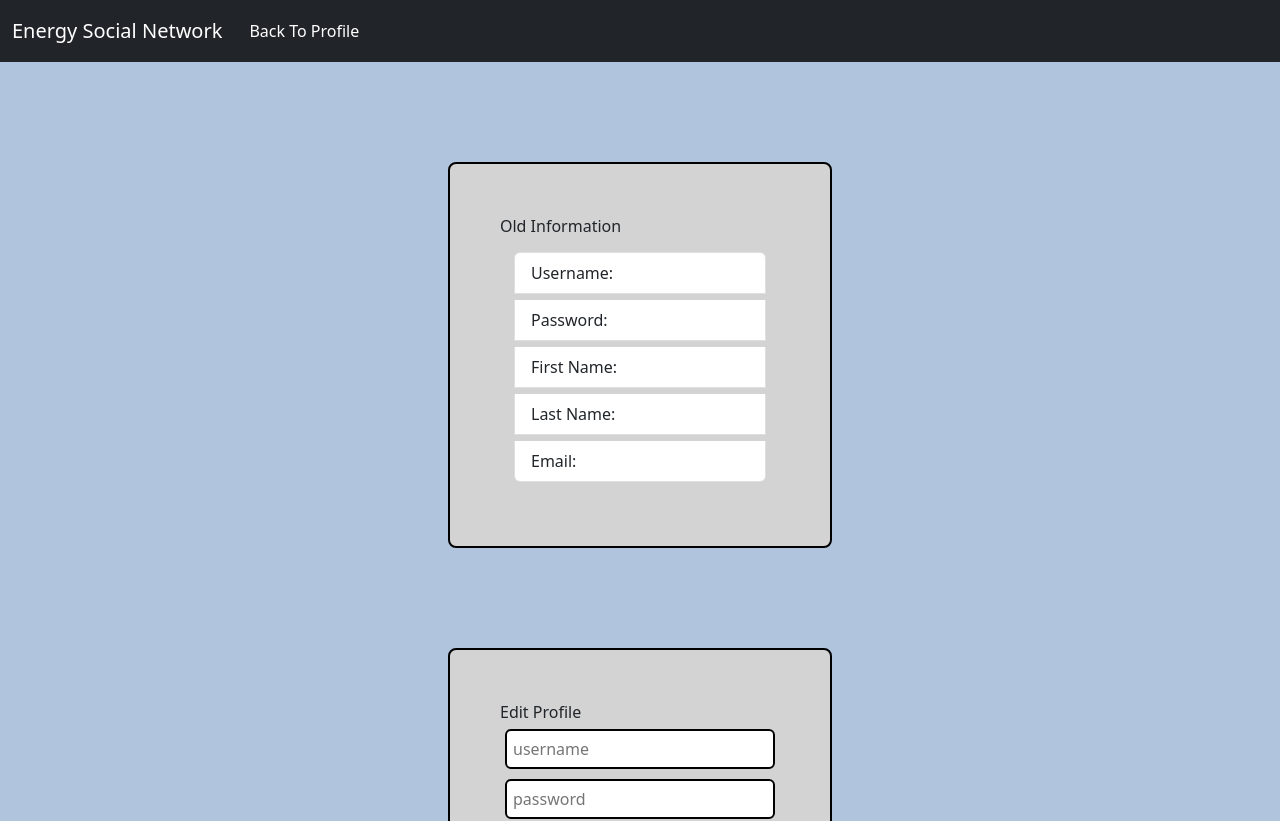
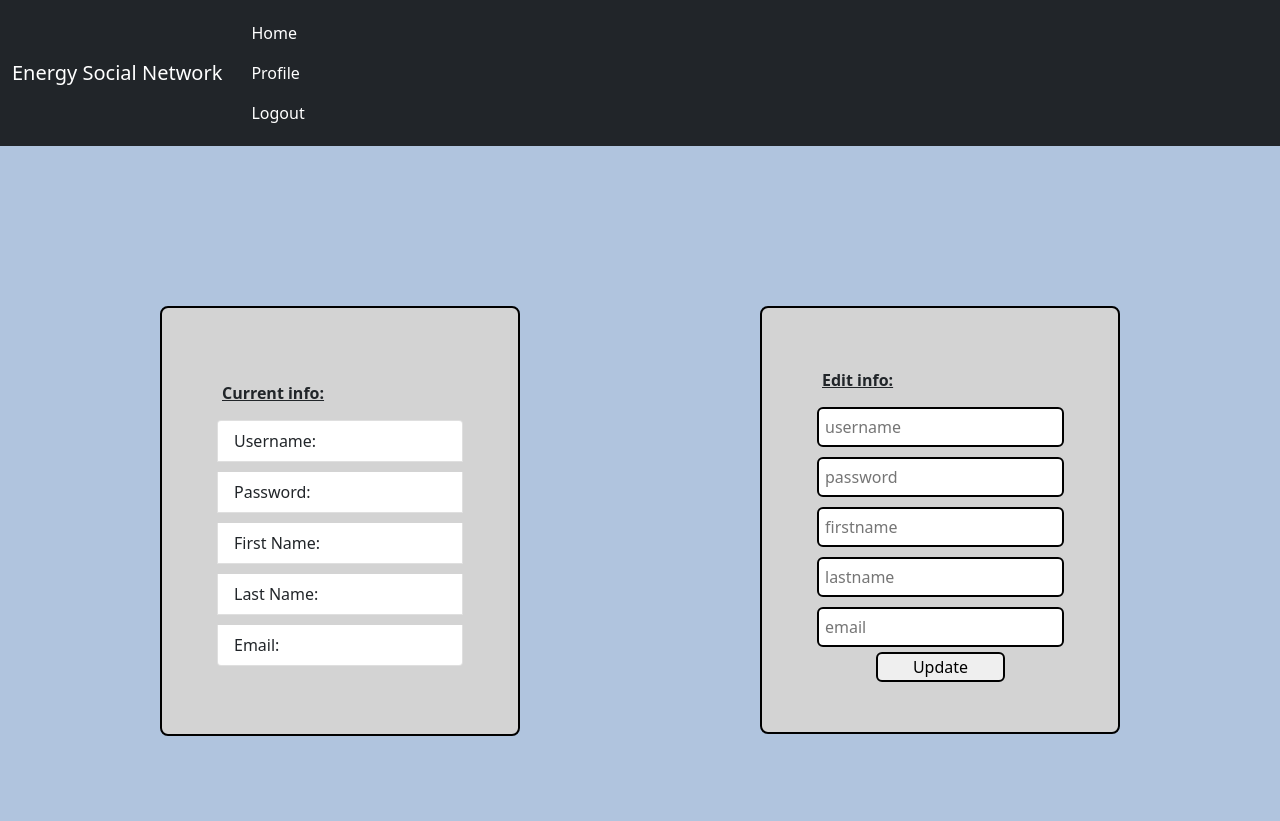
Before and after one commit to sstpi14/Revature-Social-Network-Platform, an Angular app in the folder EnergySocialNetworkFrontEnd/: page /edit in a window 1280 px wide. Shown: the top 821 px of the page. Built offline with nearby package versions, Linux system fonts and the light colour scheme.

Commit message:
fixing the look

```diff
--- a/EnergySocialNetworkFrontEnd/src/app/app-routing.module.ts
+++ b/EnergySocialNetworkFrontEnd/src/app/app-routing.module.ts
@@ -9,6 +9,7 @@ import { UserprofileComponent } from './components/userprofile/userprofile.compo
 
 const routes: Routes = [
   {path: "", component: LoginComponent},
+  {path: "logout", component: LoginComponent},
   {path: "register", component: RegisterComponent},
   {path: "home", component: HomefeedComponent},
   {path: "user", component: UserprofileComponent},
--- a/EnergySocialNetworkFrontEnd/src/app/app.component.html
+++ b/EnergySocialNetworkFrontEnd/src/app/app.component.html
@@ -1,4 +1,4 @@
 <!-- <app-login></app-login> -->
-<app-edituserprofile></app-edituserprofile>
-<!-- <router-outlet></router-outlet> -->
+<!-- <app-edituserprofile></app-edituserprofile> -->
+<router-outlet></router-outlet>
 <!-- <app-register></app-register> -->
--- a/EnergySocialNetworkFrontEnd/src/app/app.module.ts
+++ b/EnergySocialNetworkFrontEnd/src/app/app.module.ts
@@ -15,7 +15,7 @@ import { OtheruserprofileComponent } from './components/otheruserprofile/otherus
   declarations: [
     AppComponent,
     LoginComponent,
-    RegisterComponent, HomefeedComponent, UserprofileComponent, EdituserprofileComponent, OtheruserprofileComponent
+    RegisterComponent, HomefeedComponent, UserprofileComponent, EdituserprofileComponent, OtheruserprofileComponent,
   ],
   imports: [
     BrowserModule,
--- a/EnergySocialNetworkFrontEnd/src/app/components/edituserprofile/edituserprofile.component.css
+++ b/EnergySocialNetworkFrontEnd/src/app/components/edituserprofile/edituserprofile.component.css
@@ -1,4 +1,16 @@
-.oldinfo-container{
+.float-container{
+
+    padding: 40px;
+}
+
+.float-child{
+    width: 50%;
+    float: left;
+    padding: 20px;
+
+}
+
+.old-view{
     display: flex;
     flex-wrap: wrap;
     flex-direction: column;
@@ -6,24 +18,12 @@
     border-radius: 8px;
     padding: 50px;
     margin: 100px;
-    margin-left: 35%;
-    margin-right: 35%;
+    height: 430px;
     background-color: lightgray;
     justify-content: center;
 }
 
-.list-group{
-    margin: 5px;
-    padding: 6px;
-    border-radius: 6px;
-    justify-content: center;
-}
-
-li{
-    margin:3px;
-}
-
-.edit-container{
+.edit-view{
     display: flex;
     flex-wrap: wrap;
     flex-direction: column;
@@ -31,10 +31,19 @@ li{
     border-radius: 8px;
     padding: 50px;
     margin: 100px;
-    margin-left: 35%;
-    margin-right: 35%;
+
     background-color: lightgray;
     justify-content: center;
+}
+
+.title{
+    font-weight:bold;
+    text-decoration: underline;
+    margin: 10px;
+}
+
+li{
+    margin:5px;
 }
 
 .edit-input{
--- a/EnergySocialNetworkFrontEnd/src/app/components/edituserprofile/edituserprofile.component.html
+++ b/EnergySocialNetworkFrontEnd/src/app/components/edituserprofile/edituserprofile.component.html
@@ -7,14 +7,18 @@
         <div class="collapse navbar-collapse" id="navbarNav">
         <ul class="navbar-nav">
             <li class="nav-item">
-            <a class="nav-link active" aria-current="page" routerLink="/user">Back To Profile</a>
+            <a class="nav-link active" aria-current="page" routerLink="/home">Home</a>
+            <a class="nav-link active" aria-current="page" routerLink="/user">Profile</a>
+            <a class="nav-link active" aria-current="page" routerLink="/">Logout</a>
             </li>
         </ul>
         </div>
     </div>
 </nav>
-<div class="oldinfo-container">
-    <div id="oldinfo-header">Old Information</div>
+<div class="float-container">
+    <div class="float-child">
+        <div class="old-view">
+            <div class="title"> Current info:</div>
             <ul class="list-group">
                 <li class="list-group-item">Username: </li>
                 <li class="list-group-item">Password: </li>
@@ -23,8 +27,11 @@
                 <li class="list-group-item">Email: </li>
             </ul>
         </div>
-<div class="edit-container">
-    <div id="edit-header">Edit Profile</div>
+    </div>
+
+    <div class="float-child">
+        <div class="edit-view">
+            <div class="title"> Edit info:</div>
             <input [(ngModel)]="username" class="edit-input" type="text" placeholder="username">
             <input [(ngModel)]="password" class="edit-input" type="password" placeholder="password">
             <input [(ngModel)]="firstname" class="edit-input" type="text" placeholder="firstname">
@@ -32,4 +39,6 @@
             <input [(ngModel)]="email" class="edit-input" type="text" placeholder="email">
             <button (click)="edit()" id="edit-btn" >Update</button>
         </div>
+    </div>
+</div>
 <h1>EDIT USER PAGE</h1>
--- a/EnergySocialNetworkFrontEnd/src/app/components/register/register.component.html
+++ b/EnergySocialNetworkFrontEnd/src/app/components/register/register.component.html
@@ -7,7 +7,7 @@
         <div class="collapse navbar-collapse" id="navbarNav">
         <ul class="navbar-nav">
             <li class="nav-item">
-            <a class="nav-link active" aria-current="page" routerLink="/">Back to Login</a>
+            <a class="nav-link active" aria-current="page" routerLink="/">Return to Login</a>
             </li>
         </ul>
         </div>
```
Lines whose indentation alone changed are shown as unchanged.
